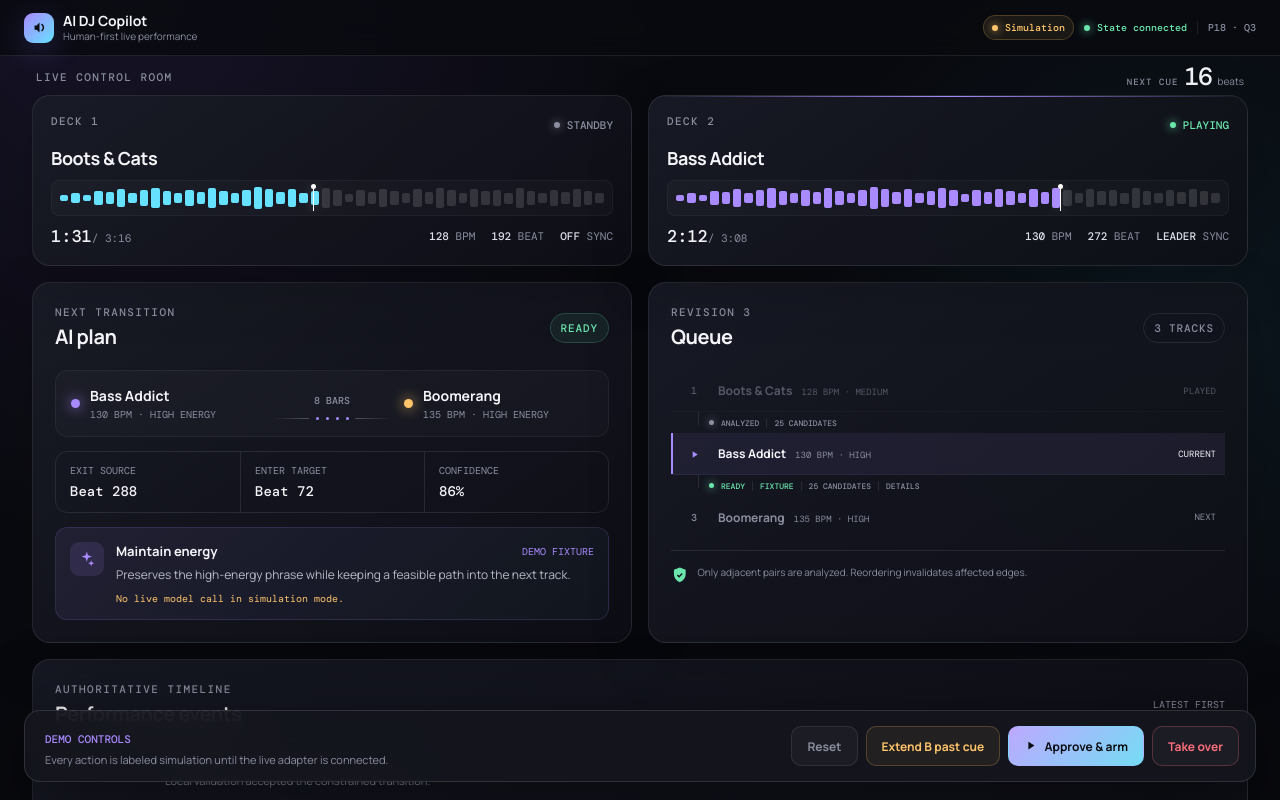
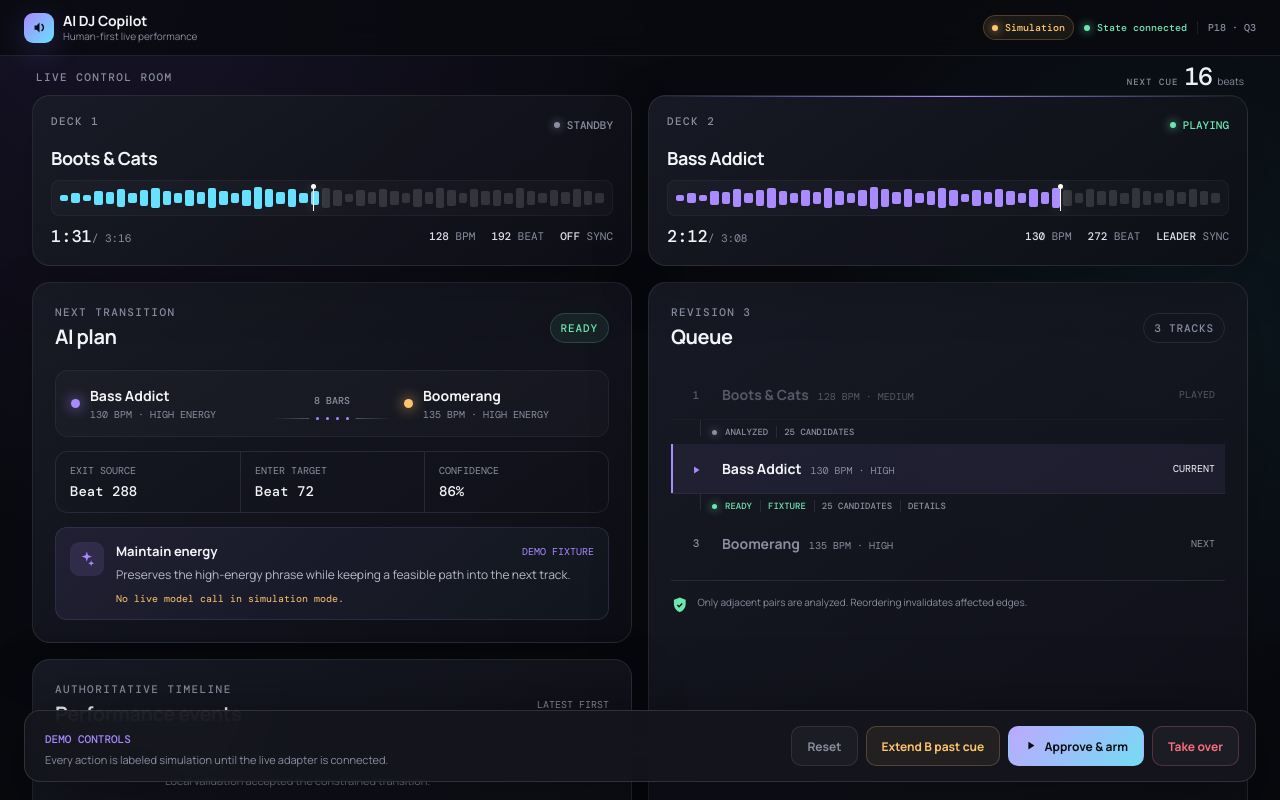
Before and after one commit to hhtzuhh/autoDJ, a React (Vite) app: page / in a window 1280 px wide. Shown: the top 800 px of the page. Built offline with nearby package versions, Linux system fonts and the light colour scheme.

Commit message:
Promote queue to primary workspace

```diff
--- a/src/App.tsx
+++ b/src/App.tsx
@@ -551,9 +551,8 @@ function App() {
         <div className="workspace-grid">
           <PlanPanel state={state} />
           <QueuePanel state={state} />
+          <EventLog events={state.events} />
         </div>
-
-        <EventLog events={state.events} />
       </main>
 
       <footer className="control-dock">
--- a/src/styles.css
+++ b/src/styles.css
@@ -130,7 +130,10 @@ main { width: min(1440px, calc(100% - 64px)); margin: 0 auto; }
 .deck-metrics b { color: #dddfea; font-weight: 500; }
 .empty-deck { height: 170px; display: grid; place-items: center; color: var(--muted); }
 
-.workspace-grid { display: grid; grid-template-columns: repeat(2, minmax(0, 1fr)); gap: 16px; margin-top: 16px; }
+.workspace-grid { display: grid; grid-template-columns: repeat(2, minmax(0, 1fr)); grid-template-areas: "plan queue" "events queue"; align-items: start; gap: 16px; margin-top: 16px; }
+.plan-panel { grid-area: plan; }
+.queue-panel { grid-area: queue; align-self: stretch; }
+.workspace-grid > .event-panel { grid-area: events; margin-top: 0; }
 .panel { padding: 22px; }
 .panel__header { justify-content: space-between; margin-bottom: 20px; }
 .panel__header h2 { margin: 0; font-size: 20px; letter-spacing: -.025em; }
@@ -176,18 +179,18 @@ main { width: min(1440px, calc(100% - 64px)); margin: 0 auto; }
 .warning-callout strong { font-size: 12px; color: var(--red); }
 .warning-callout span { color: var(--muted); font-size: 11px; }
 
-.queue-list { max-height: 300px; overflow-y: auto; display: flex; flex-direction: column; scrollbar-width: thin; scrollbar-color: rgba(255,255,255,.16) transparent; }
-.queue-row { min-height: 42px; display: grid; grid-template-columns: 28px minmax(0, 1fr) auto; align-items: center; gap: 10px; padding: 6px 9px; border-bottom: 1px solid rgba(255,255,255,.045); color: var(--muted); }
+.queue-list { max-height: min(64vh, 680px); overflow-y: auto; display: flex; flex-direction: column; scrollbar-width: thin; scrollbar-color: rgba(255,255,255,.16) transparent; }
+.queue-row { min-height: 50px; display: grid; grid-template-columns: 30px minmax(0, 1fr) auto; align-items: center; gap: 11px; padding: 8px 10px; border-bottom: 1px solid rgba(255,255,255,.045); color: var(--muted); }
 .queue-item:last-child .queue-row { border-bottom: 0; }
 .queue-row--current { color: #f3f4f8; background: rgba(169,138,255,.08); box-shadow: inset 2px 0 var(--violet); }
 .queue-row--played { opacity: .55; }
-.queue-row__number { font: 500 10px "DM Mono", monospace; text-align: center; }
+.queue-row__number { font: 500 11px "DM Mono", monospace; text-align: center; }
 .queue-row__number svg { color: var(--violet); vertical-align: middle; }
 .queue-row__identity { display: flex; align-items: baseline; gap: 9px; min-width: 0; }
-.queue-row__identity strong { min-width: 0; font-size: 12px; white-space: nowrap; overflow: hidden; text-overflow: ellipsis; }
-.queue-row__identity span { flex: 0 0 auto; font: 400 9px "DM Mono", monospace; color: var(--muted); text-transform: uppercase; white-space: nowrap; }
-.queue-row__state { font: 400 9px "DM Mono", monospace; text-transform: uppercase; }
-.transition-edge { min-height: 21px; margin-left: 18px; padding: 3px 9px 3px 20px; display: flex; align-items: center; gap: 7px; color: var(--muted); font: 500 8px "DM Mono", monospace; text-transform: uppercase; position: relative; }
+.queue-row__identity strong { min-width: 0; font-size: 14px; white-space: nowrap; overflow: hidden; text-overflow: ellipsis; }
+.queue-row__identity span { flex: 0 0 auto; font: 400 10px "DM Mono", monospace; color: var(--muted); text-transform: uppercase; white-space: nowrap; }
+.queue-row__state { font: 400 10px "DM Mono", monospace; text-transform: uppercase; }
+.transition-edge { min-height: 24px; margin-left: 20px; padding: 4px 10px 4px 21px; display: flex; align-items: center; gap: 8px; color: var(--muted); font: 500 9px "DM Mono", monospace; text-transform: uppercase; position: relative; }
 .transition-edge::before { content: ""; position: absolute; left: 9px; top: 0; bottom: 8px; width: 1px; background: var(--line); }
 .transition-edge i { width: 5px; height: 5px; border-radius: 50%; background: currentColor; box-shadow: 0 0 8px currentColor; }
 .transition-edge span + span, .transition-edge small { padding-left: 7px; border-left: 1px solid var(--line); }
@@ -233,6 +236,8 @@ main { width: min(1440px, calc(100% - 64px)); margin: 0 auto; }
   .topbar__status .connection, .revision { display: none; }
   main { width: min(100% - 32px, 760px); }
   .deck-grid, .workspace-grid { grid-template-columns: 1fr; }
+  .workspace-grid { grid-template-areas: "plan" "queue" "events"; }
+  .queue-list { max-height: 420px; }
   .hero-strip { padding-top: 8px; }
   .control-dock { align-items: flex-start; flex-direction: column; }
   .control-dock__actions { width: 100%; }
```
